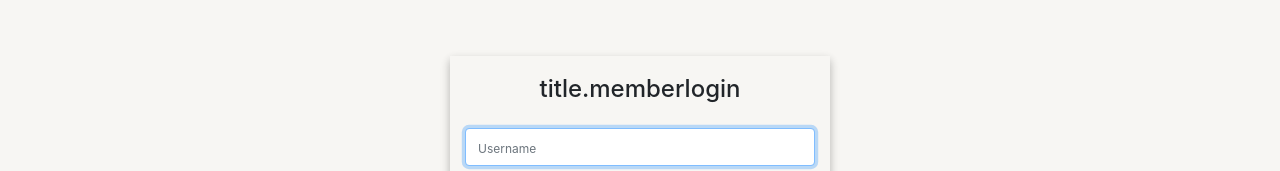
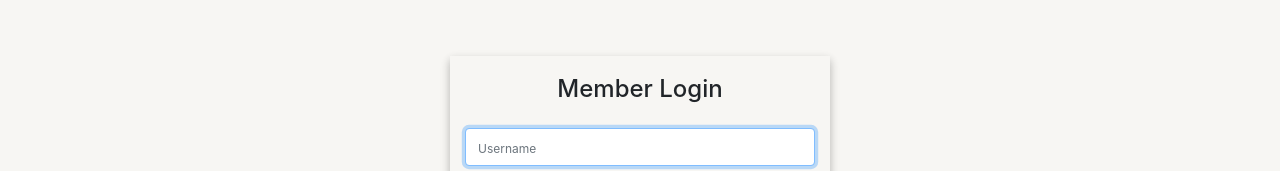
Before and after one commit to rahulganta/myschool, a Vue app in the folder myschool-admin-ui/: page /#/login in a window 1280 px wide. Shown: the top 171 px of the page. Built offline with nearby package versions, Linux system fonts and the light colour scheme.

Commit message:
added locale text

```diff
--- a/myschool-admin-ui/public/static/locale/en.js
+++ b/myschool-admin-ui/public/static/locale/en.js
@@ -68,6 +68,7 @@ const messages = {
 
         //Page titles, card titles, headers, etc
         title: {
+            memberlogin: 'Member Login',
             schoollist: 'School List',
             schoolInfo: 'School Info',
             mymessages: 'My Messages',
--- a/myschool-admin-ui/public/static/locale/te-IN.js
+++ b/myschool-admin-ui/public/static/locale/te-IN.js
@@ -3,7 +3,7 @@ const messages = {
     appname: 'మై స్కూల్',
     nav: {
         home: 'హోమ్',
-        mycourses: 'నా కోర్సులు',
+        mycourses: 'నాకోర్సులు',
         messages: "సందేశాలు",
         staff: 'సిబ్బంది',
         students: 'విద్యార్థులు',
@@ -65,6 +65,7 @@ const messages = {
 
     //Page titles, card titles, headers, etc
     title: {
+        memberlogin: 'లాగిన్',
         schoollist: 'పాఠశాల జాబితా',
         schoolInfo: 'పాఠశాల సమాచారం',
         mymessages: 'నా సందేశాలు',
```
